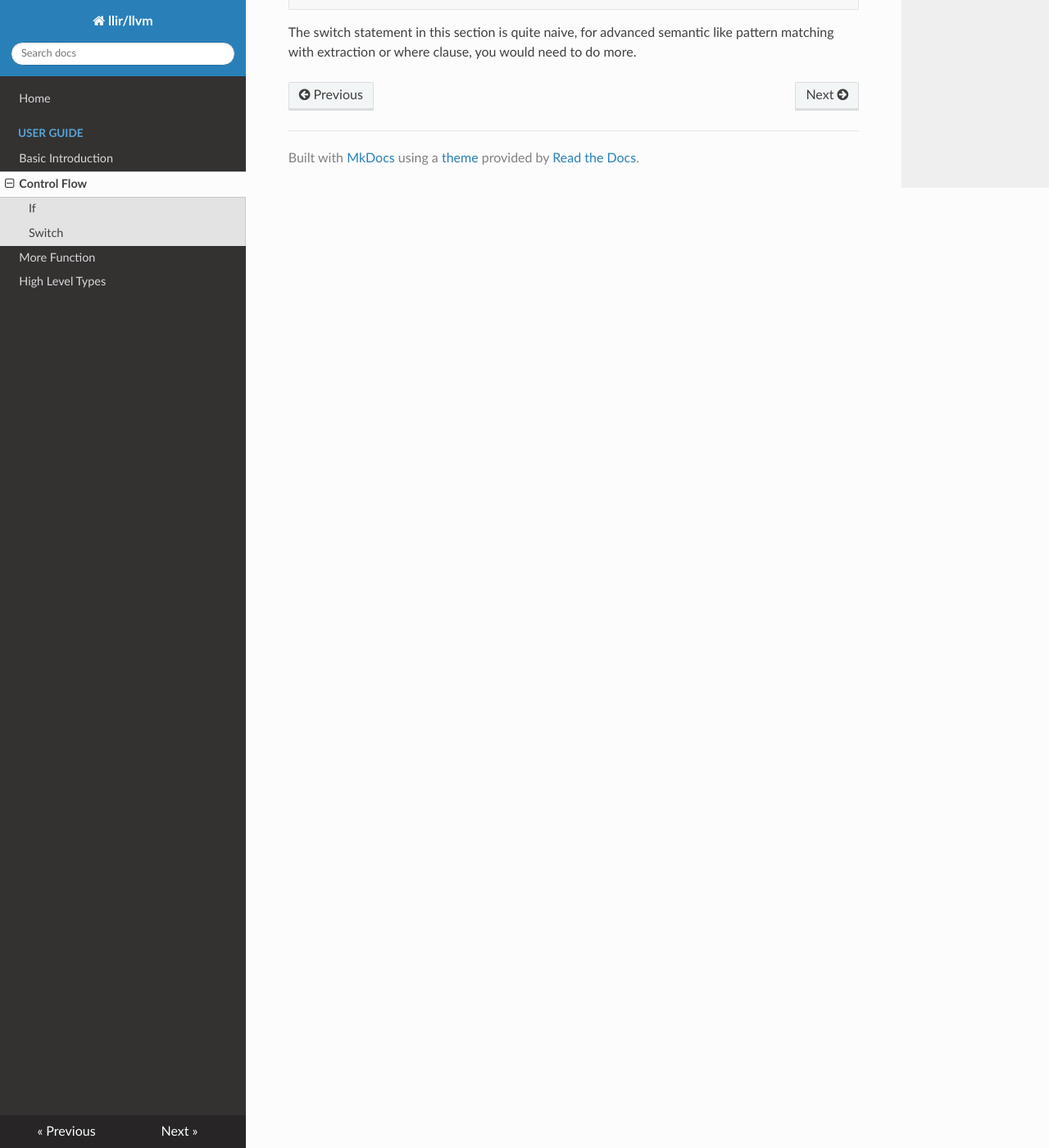
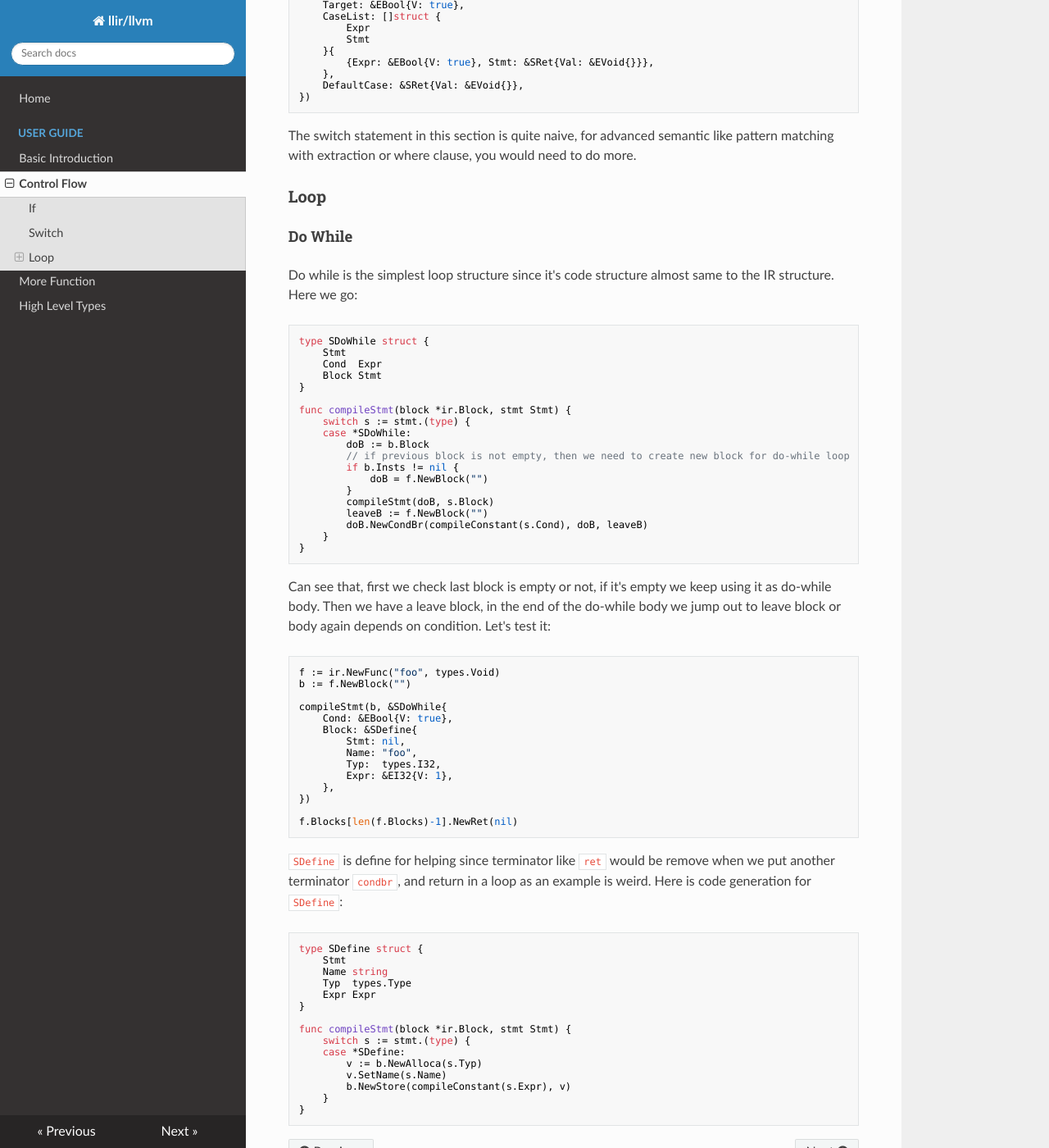
Before and after one commit to llir/document, an MkDocs documentation site: the page built from docs/user-guide/control.md, in a window 1280 px wide and 1400 px high, scrolled down 2833 px. Shown: the whole window at 82% size. Built offline with MkDocs 1.6.1, drawn with Linux system fonts in a browser that asks for light colours; nearby versions of some CDN libraries; some of the changed text lies outside the part shown.

Commit message:
[control] do while

````diff
--- a/docs/user-guide/control.md
+++ b/docs/user-guide/control.md
@@ -116,9 +116,18 @@ We didn't support else-if directly at here, then we need to know how to handle t
 LLVM has [switch instruction](https://llvm.org/docs/LangRef.html#switch-instruction), hence, we can use it directly.
 
 ```go
+type SSwitch struct {
+    Stmt
+    Target   Expr
+    CaseList []struct {
+        Expr
+        Stmt
+    }
+    DefaultCase Stmt
+}
+
 func compileStmt(bb *ir.Block, stmt Stmt) {
     switch s := stmt.(type) {
-    /// ignore
     case *SSwitch:
         cases := []*ir.Case{}
         for _, ca := range s.CaseList {
@@ -133,7 +142,7 @@ func compileStmt(bb *ir.Block, stmt Stmt) {
 }
 ```
 
-For every case, we generate a block, then we can jump to target. Then we put statements into case blocks. Finally, we generate switch for the input block. Notice that, switch instruction of LLVM won't generate `break` automatically, you can use the same trick in previous section **If** to generate auto leave block for each case(Go semantic), or record leave block and introduces break statement(C semantic). Now let's test it:
+For every case, we generate a block, then we can jump to target. Then we put statements into case blocks. Finally, we generate switch for the input block. Notice that, switch instruction of LLVM won't generate `break` automatically, you can use the same trick in the previous section **If** to generate auto leave block for each case(Go semantic), or record leave block and introduces break statement(C semantic). Now let's test it:
 
 ```go
 f := ir.NewFunc("foo", types.Void)
@@ -152,3 +161,70 @@ compileStmt(b, &SSwitch{
 ```
 
 The switch statement in this section is quite naive, for advanced semantic like pattern matching with extraction or where clause, you would need to do more.
+
+### Loop
+
+#### Do While
+
+Do while is the simplest loop structure since it's code structure almost same to the IR structure. Here we go:
+
+```go
+type SDoWhile struct {
+	Stmt
+	Cond  Expr
+	Block Stmt
+}
+
+func compileStmt(block *ir.Block, stmt Stmt) {
+    switch s := stmt.(type) {
+    case *SDoWhile:
+        doB := b.Block
+        // if previous block is not empty, then we need to create new block for do-while loop
+        if b.Insts != nil {
+            doB = f.NewBlock("")
+        }
+        compileStmt(doB, s.Block)
+        leaveB := f.NewBlock("")
+        doB.NewCondBr(compileConstant(s.Cond), doB, leaveB)
+    }
+}
+```
+
+Can see that, first we check last block is empty or not, if it's empty we keep using it as do-while body. Then we have a leave block, in the end of the do-while body we jump out to leave block or body again depends on condition. Let's test it:
+
+```go
+f := ir.NewFunc("foo", types.Void)
+b := f.NewBlock("")
+
+compileStmt(b, &SDoWhile{
+    Cond: &EBool{V: true},
+    Block: &SDefine{
+        Stmt: nil,
+        Name: "foo",
+        Typ:  types.I32,
+        Expr: &EI32{V: 1},
+    },
+})
+
+f.Blocks[len(f.Blocks)-1].NewRet(nil)
+```
+
+`SDefine` is define for helping since terminator like `ret` would be remove when we put another terminator `condbr`, and return in a loop as an example is weird. Here is code generation for `SDefine`:
+
+```go
+type SDefine struct {
+	Stmt
+	Name string
+	Typ  types.Type
+	Expr Expr
+}
+
+func compileStmt(block *ir.Block, stmt Stmt) {
+    switch s := stmt.(type) {
+    case *SDefine:
+        v := b.NewAlloca(s.Typ)
+        v.SetName(s.Name)
+        b.NewStore(compileConstant(s.Expr), v)
+    }
+}
+```
````
